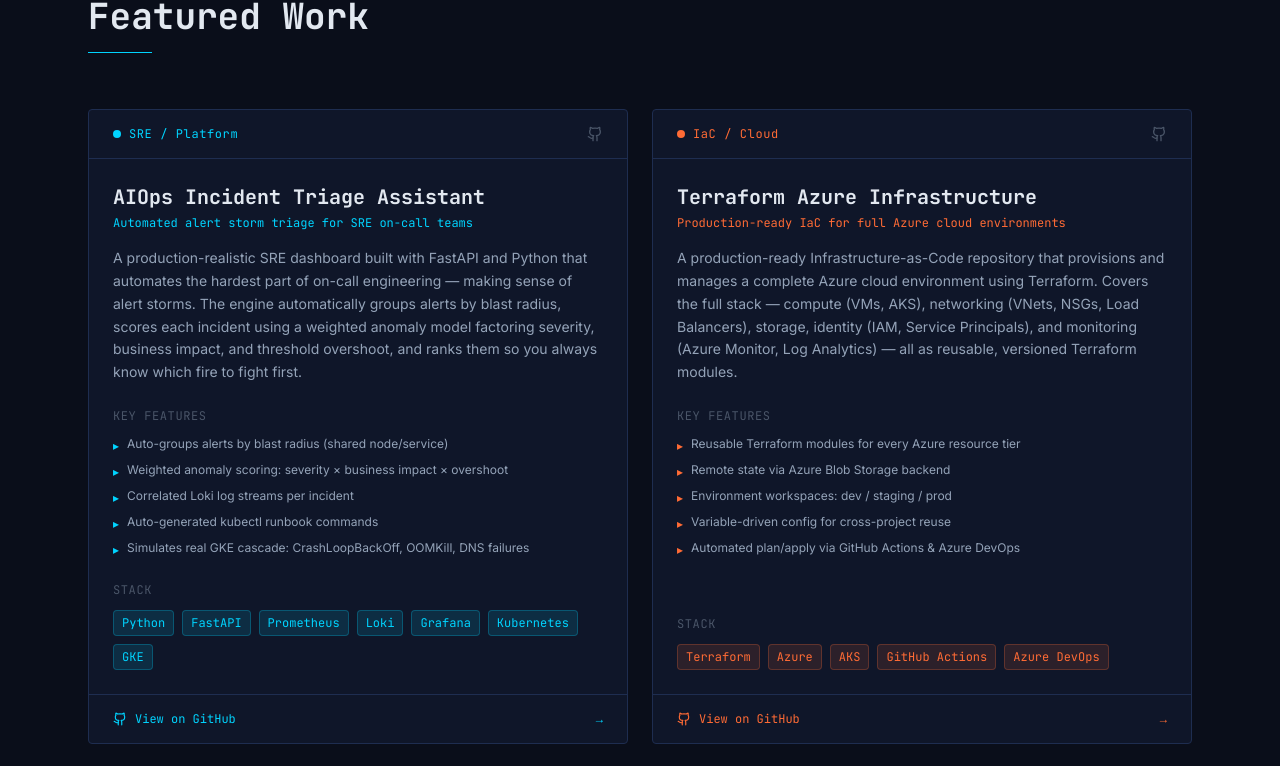
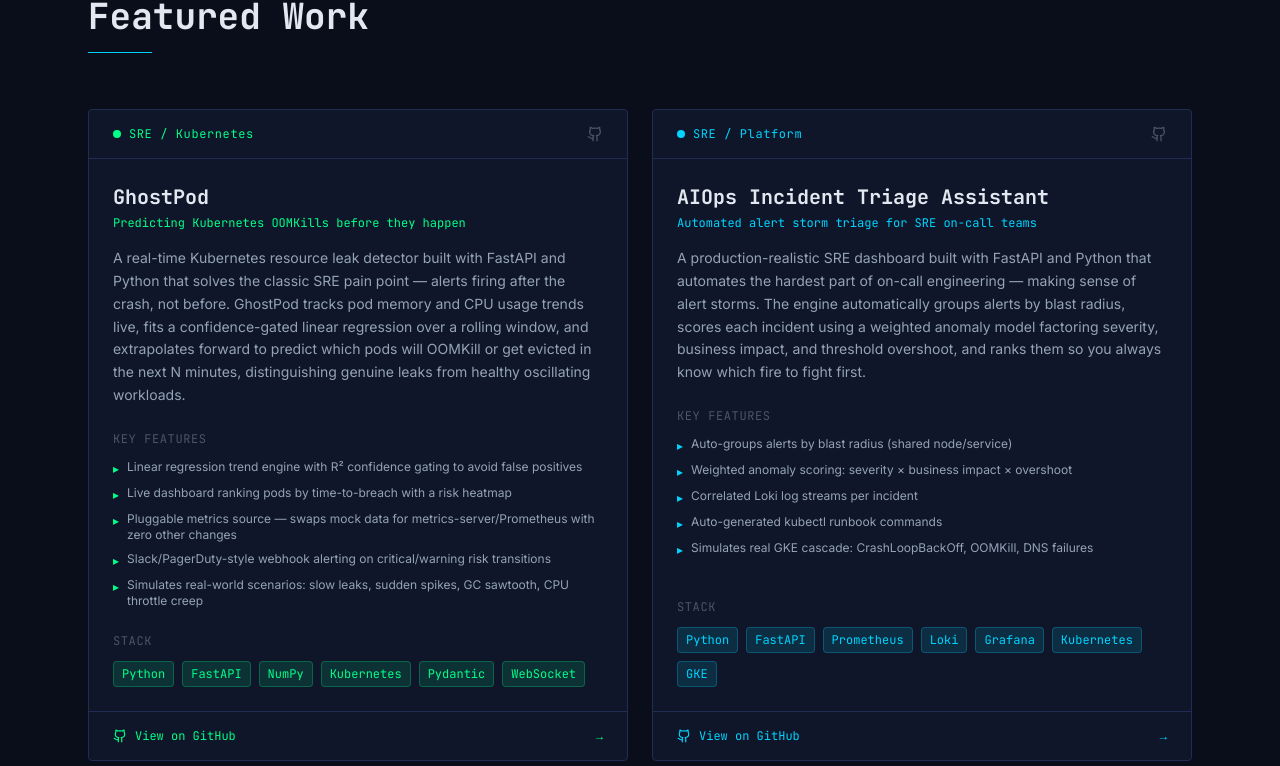
Before and after one commit to asis2003/portfolio, a React (Vite) app: page / in a window 1280 px wide. Shown: the part 5637-6403 px from the top of the page. Built offline with nearby package versions, Linux system fonts and the light colour scheme.

Commit message:
Add GhostPod project to portfolio

```diff
--- a/src/data.js
+++ b/src/data.js
@@ -119,6 +119,27 @@
 
 export const projects = [
   {
+    name: 'GhostPod',
+    tagline: 'Predicting Kubernetes OOMKills before they happen',
+    description: `A real-time Kubernetes resource leak detector built with FastAPI and Python that
+    solves the classic SRE pain point — alerts firing after the crash, not before. GhostPod tracks
+    pod memory and CPU usage trends live, fits a confidence-gated linear regression over a rolling
+    window, and extrapolates forward to predict which pods will OOMKill or get evicted in the next
+    N minutes, distinguishing genuine leaks from healthy oscillating workloads.`,
+    stack: ['Python', 'FastAPI', 'NumPy', 'Kubernetes', 'Pydantic', 'WebSocket'],
+    features: [
+      'Linear regression trend engine with R² confidence gating to avoid false positives',
+      'Live dashboard ranking pods by time-to-breach with a risk heatmap',
+      'Pluggable metrics source — swaps mock data for metrics-server/Prometheus with zero other changes',
+      'Slack/PagerDuty-style webhook alerting on critical/warning risk transitions',
+      'Simulates real-world scenarios: slow leaks, sudden spikes, GC sawtooth, CPU throttle creep',
+    ],
+    github: 'https://github.com/asis2003/ghostpod',
+    live: null,
+    color: 'green',
+    badge: 'SRE / Kubernetes',
+  },
+  {
     name: 'AIOps Incident Triage Assistant',
     tagline: 'Automated alert storm triage for SRE on-call teams',
     description: `A production-realistic SRE dashboard built with FastAPI and Python that automates
```
